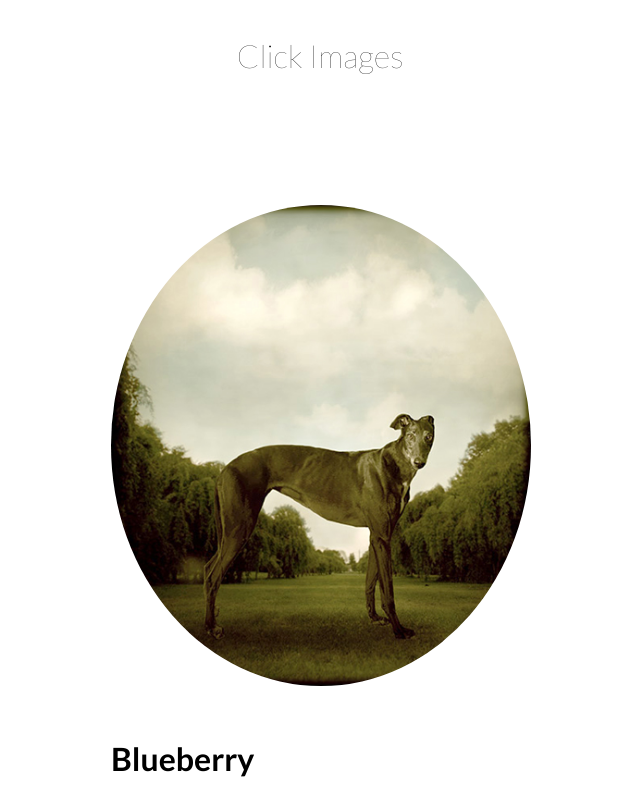
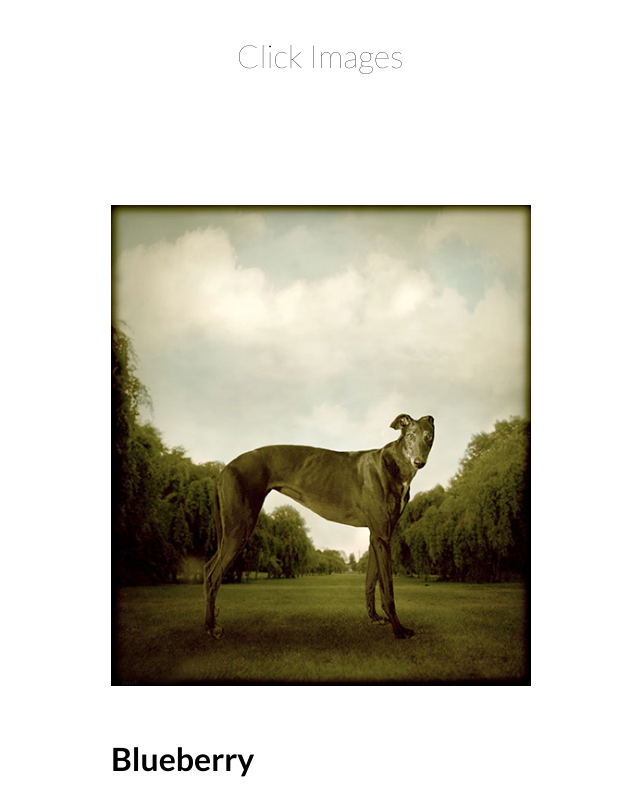
Before and after one commit to juanOcotti/alias, a plain HTML site: page index.html in a window 1280 px wide. Shown: the part 1121-1921 px from the top of the page, without its empty margins (320-960 px from the left). Drawn offline with nearby package versions, Linux system fonts and the light colour scheme.

Commit message:
delete radius
off img

```diff
--- a/index.html
+++ b/index.html
@@ -49,9 +49,6 @@ body {
 .found > img {
 	width: 100vw;
 	max-width: 420px; }
-
-.found > img {
-	border-radius: 50%; }
 
 	/*of container*/
 	/*centered the img in the div*/
```
